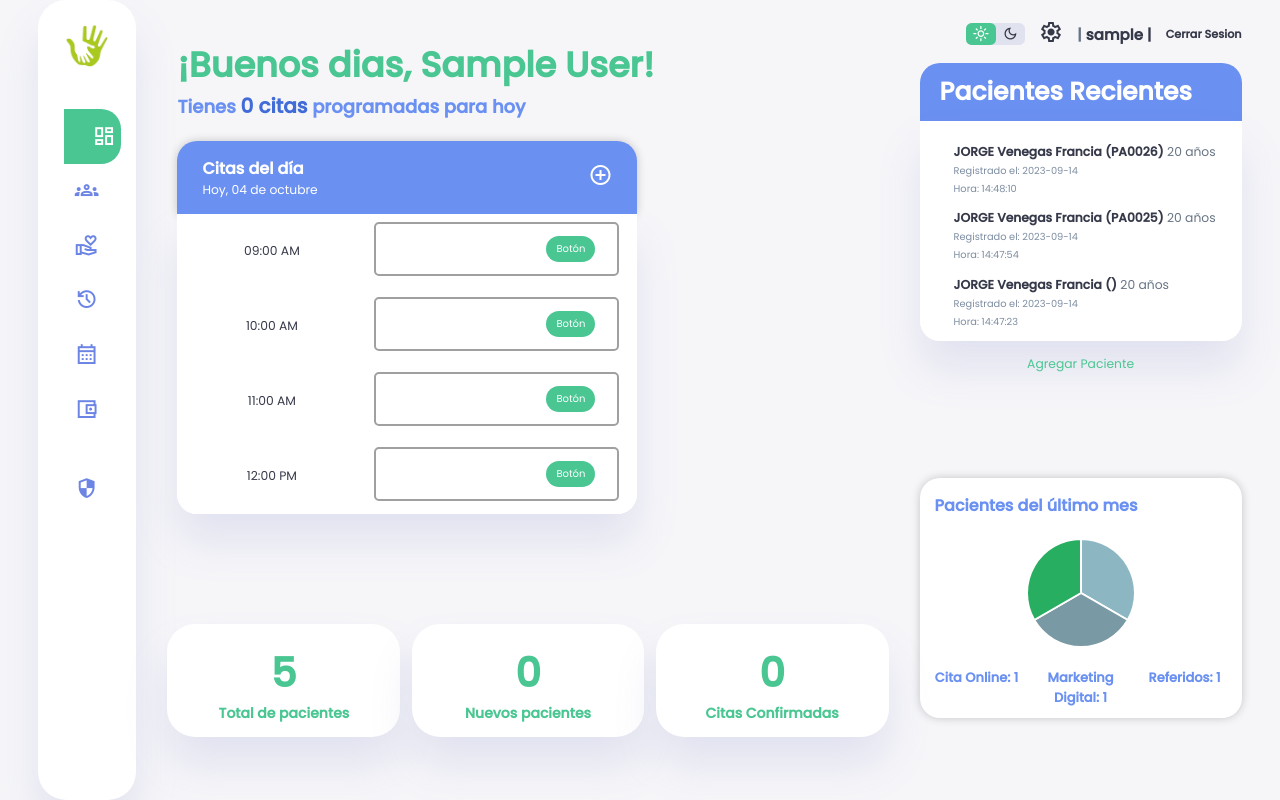
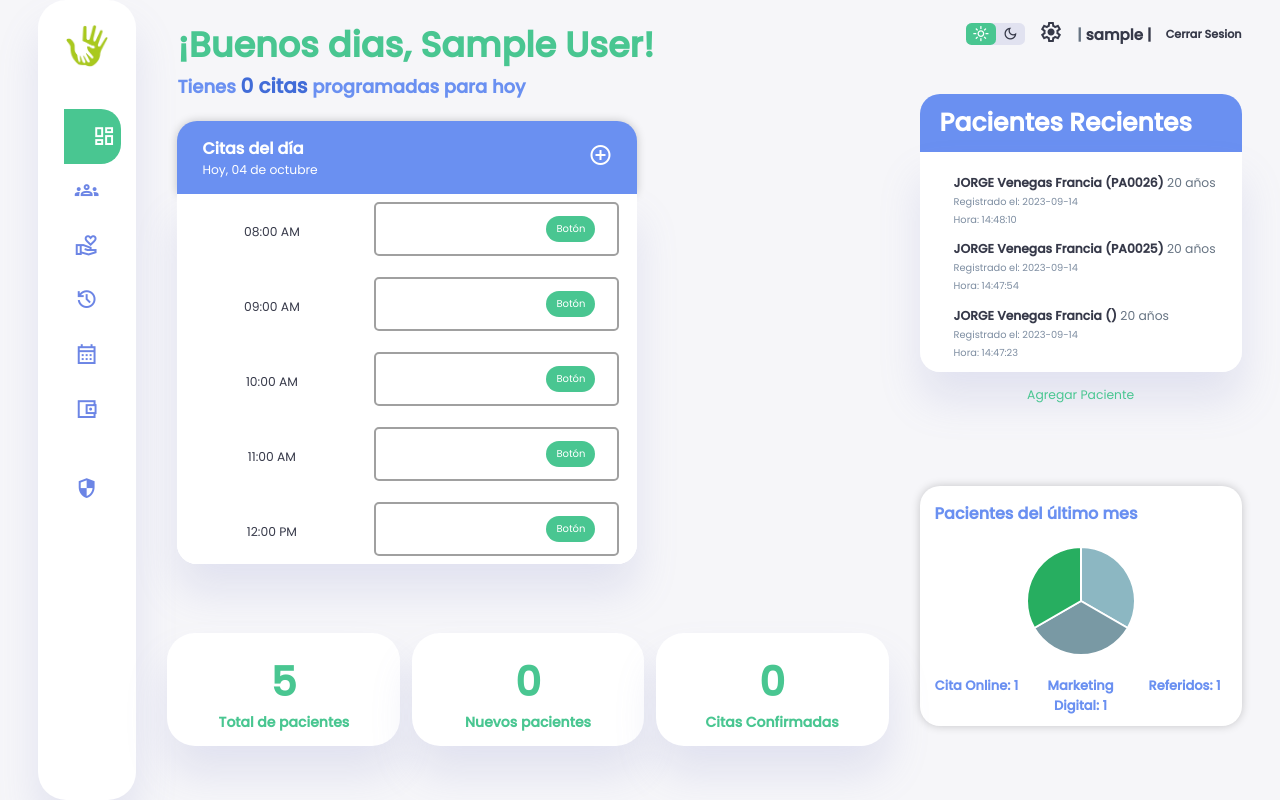
Before and after one commit to JorgeVenegasPe/Contigo-Voy, a PHP site: page /Vista/Dashboards.php in a window 1280 px wide. Run offline with PHP 8.4, Linux system fonts and the light colour scheme; the visitor is signed in with stand-in values (Sample User, id 1); data comes from the database, SQL or seed files in the repository.

Commit message:
Daniel Actualizacion 04-10-2023
Mejora de los componentes del DashBoards

```diff
--- a/Issets/css/dashboard.css
+++ b/Issets/css/dashboard.css
@@ -150,9 +150,6 @@
 }
 
 /* ============ MAIN ===============*/
-main {
-  margin-top: 1.4rem;
-}
 
 main .date {
   display: inline-block;
@@ -172,7 +169,7 @@
   width: 100%;
   gap: 3rem;
   margin-bottom: 15px;
-  margin-top: 58px;
+  margin-top: 0px;
   display: grid;
   grid-template-columns: repeat(3, 1fr);
   padding: 10px;
@@ -271,7 +268,7 @@
 
 /*============== recent updates ============*/
 .right .recent-updates {
-  margin-top: 1rem;
+  margin-top: 45px;
 }
 
 .right .recent-updates h2 {
@@ -301,8 +298,8 @@
 /*++++++++++++++++++++++++++++++++++++++++++++++++++++++++*/
 /*DANIEL  28-09-2023*/
 .contend_table {
-  height: 300px;
-  max-height: 300px;
+  height: 370px;
+  max-height: 370px;
   overflow-y: scroll;
   background-color: #fff;
   border-radius: 0px 0px 20px 20px;
@@ -481,7 +478,7 @@
   border-radius: 20px;
   background-color: #fff;
   box-shadow: var(--box-shadow);
-  margin: 60px 0px 30px 0px;
+  margin: 40px 0px 30px 0px;
   border-collapse: separate;
   border-spacing: 0 10px;
   color: #6a90f1;
@@ -653,7 +650,7 @@
 
   /*Daaniel*/
   main .insights {
-    margin-top: 66px;
+    margin-top: -15px;
     gap: 0.8rem;
   }
 
@@ -673,7 +670,7 @@
     box-shadow: 0 0 10px rgba(0, 0, 0, 0.2);
     color: #6a90f1;
     padding: 5px;
-    margin: 105px 0px 30px 0px;
+    margin: 82px 0px 30px 0px;
     margin-left: 0%;
   }
   .grafico {
--- a/Vista/Dashboards.php
+++ b/Vista/Dashboards.php
@@ -79,7 +79,7 @@
 
               // Crear un arreglo con todas las horas desde las 09:00 AM hasta las 12:00 PM
               $horas_disponibles = array();
-              for ($i = 9; $i <= 12; $i++) {
+              for ($i = 8; $i <= 12; $i++) {
                 $hora = new DateTime("$i:00");
                 $horas_disponibles[] = $hora;
               }
@@ -150,7 +150,7 @@
                       <td>
                         <div class="section-cia">
                           <span><?= $cita["NomPaciente"] ?></span>
-                          <button class="button3">Botón</button>
+                          <a class="button3" href="RegCitas.php">Botón</a>
                         </div>
                       </td>
                     </tr>
```
Also changed, not shown: other parts of Issets/css/dashboard.css (+32 -20 lines).
